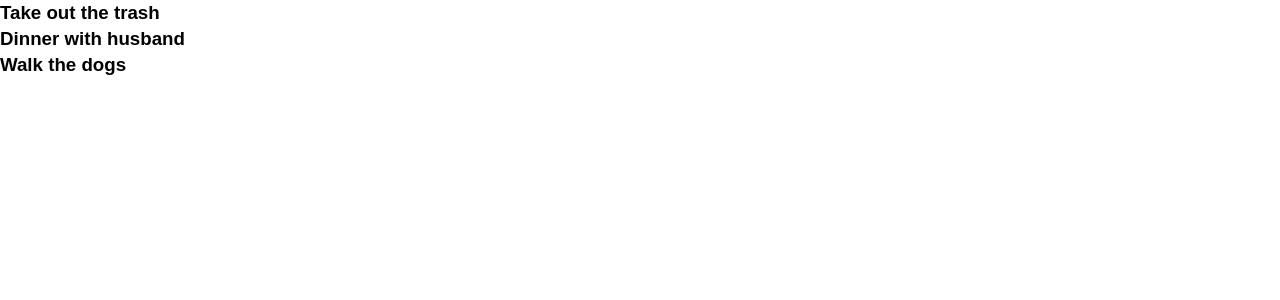
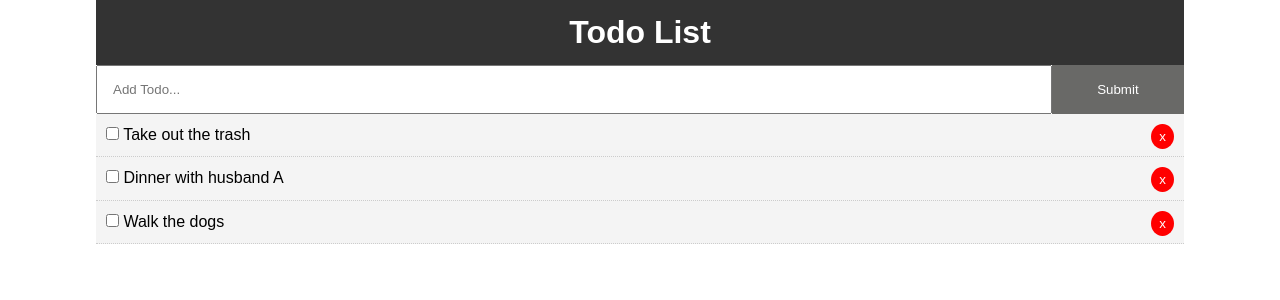
Before and after one commit to JulianeMarques/react-todo-list-proj, a React (Create React App) app: page / in a window 1280 px wide. Shown: the top 300 px of the page. Built offline with nearby package versions, Linux system fonts and the light colour scheme.

Commit message:
Add some React: btn and onChange + style

```diff
--- a/src/App.css
+++ b/src/App.css
@@ -13,3 +13,20 @@
   color: grey;
   text-decoration: none;
 }
+
+.Container {
+  padding: 0 6rem;
+}
+
+.btn {
+  display: inline-block;
+  border: none;
+  background: rgb(105, 105, 103);
+  color: white;
+  padding: 7px 20px;
+  cursor: pointer;
+}
+
+.btn:hover {
+  background: #3e2ab3;
+}
--- a/src/App.js
+++ b/src/App.js
@@ -1,33 +1,61 @@
-import React, { Component } from 'react';
-import './App.css';
-import Todos from './Components/Todos';
+import React, { Component } from "react";
+import Header from "./Components/Layout/Header";
+import "./App.css";
+import Todos from "./Components/Todos";
+import AddTodo from "./Components/AddTodo";
 
 class App extends Component {
   state = {
     todos: [
       {
         id: 1,
-        title: 'Take out the trash',
-        completed: false
+        title: "Take out the trash",
+        completed: false,
       },
       {
         id: 2,
-        title: 'Dinner with husband',
-        completed: false
+        title: "Dinner with husband A",
+        completed: false,
       },
       {
         id: 3,
-        title: 'Walk the dogs',
-        completed: false
-      }
-    ]
-  }
+        title: "Walk the dogs",
+        completed: false,
+      },
+    ],
+  };
 
-  render () {
+  // Toggle Complete using map()
+  markComplete = (id) => {
+    this.setState({
+      todos: this.state.todos.map((todo) => {
+        if (todo.id === id) {
+          todo.completed = !todo.completed;
+        }
+        return todo;
+      }),
+    });
+  };
 
+  // Delete Todo using filter()
+  delTodo = (id) => {
+    this.setState({
+      todos: [...this.state.todos.filter((todo) => todo.id !== id)],
+    });
+  };
+
+  render() {
     return (
-      <div>
-        <Todos todos={this.state.todos}/>
+      <div className="App">
+        <div className="Container">
+          <Header />
+          <AddTodo />
+          <Todos
+            todos={this.state.todos}
+            markComplete={this.markComplete}
+            delTodo={this.delTodo}
+          />
+        </div>
       </div>
     );
   }
--- /dev/null
+++ b/src/Components/AddTodo.js
@@ -0,0 +1,24 @@
+import React, { Component } from "react";
+
+export class AddTodo extends Component {
+  render() {
+    return (
+      <from style={{ display: 'flex' }}>
+        <input
+          style={{ flex: '10', padding: '15px' }}
+          type="text"
+          name="title"
+          placeholder="Add Todo..."
+        />
+        <input
+          type="submit"
+          value="Submit"
+          className="btn"
+          style={{ flex: '1' }}
+        />
+      </from>
+    );
+  }
+}
+
+export default AddTodo;
--- /dev/null
+++ b/src/Components/Layout/Header.js
@@ -0,0 +1,16 @@
+import React from 'react'
+
+export default function Header() {
+    return (
+        <header style={headerStyle}>
+           <h1>Todo List</h1>
+        </header>
+    )
+}
+
+const headerStyle = {
+  background: '#333',
+  color: '#fff',
+  textAlign: 'center',
+  padding: '10px'
+}
--- a/src/Components/TodoItem.js
+++ b/src/Components/TodoItem.js
@@ -0,0 +1,47 @@
+import React, { Component } from 'react'
+import PropTypes from 'prop-types';
+
+export class TodoItem extends Component {
+  getStyle = () => {
+      return {
+        background: '#f4f4f4',
+        padding: '10px',
+        borderBottom: '1px #ccc dotted',
+        textDecoration: this.props.todo.completed ? 'line-through' : ' none'
+      }
+  }
+
+
+
+  render() {
+    const { id, title } = this.props.todo;
+    return (
+      <div style={this.getStyle()}>
+        <p>
+          <input type="checkbox" onChange={this.props.markComplete.bind(this, id)} /> {' '}
+          { title }
+          <button onClick={this.props.delTodo.bind(this, id)} style={btnStyle} >
+              x
+          </button>
+        </p>
+      </div>
+    )
+  }
+}
+
+//PropTypes
+TodoItem.propTypes = {
+    todo: PropTypes.object.isRequired
+}
+
+const btnStyle = {
+    background: '#ff0000',
+    color: '#fff',
+    border: 'none',
+    padding: '5px 8px',
+    borderRadius: '50%',
+    cursor: 'pointer',
+    float: 'right'
+}
+
+export default TodoItem
--- a/src/Components/Todos.js
+++ b/src/Components/Todos.js
@@ -1,11 +1,19 @@
 import React, { Component } from 'react';
+import TodoItem from './TodoItem';
+import PropTypes from 'prop-types';
 
 class Todos extends Component {
+
+
   render () {
     return  this.props.todos.map((todo) => (
-      <h3>{ todo.title }</h3>
+      <TodoItem key={todo.id} todo={todo} markComplete={this.props.markComplete} delTodo={this.props.delTodo}/>
     ));
   }
 }
 
+Todos.propTypes = {
+  todos: PropTypes.array.isRequired
+}
+
 export default Todos;
```
